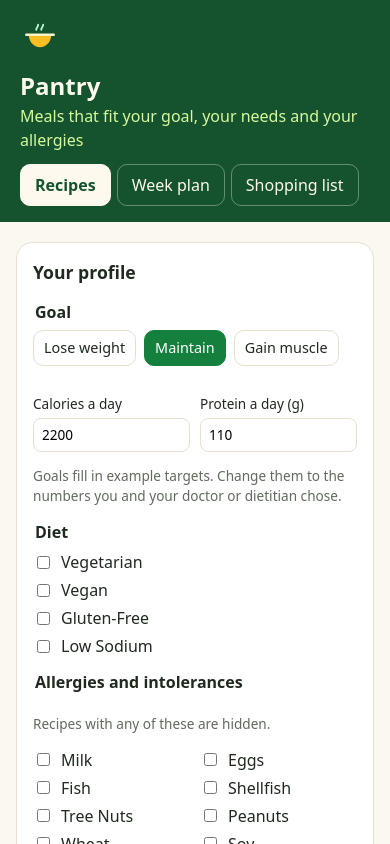
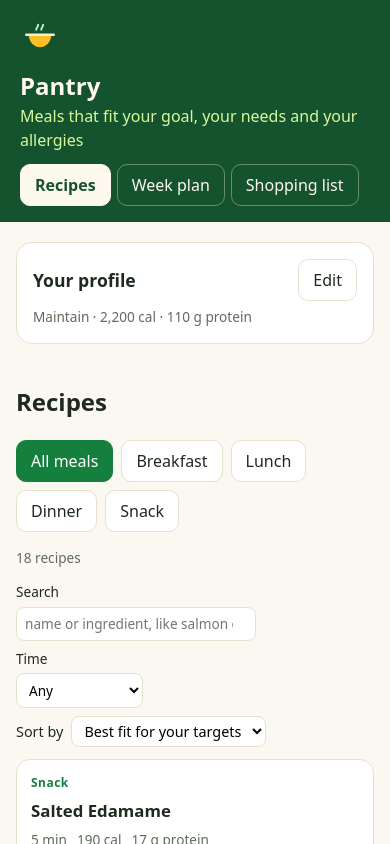
Before and after one commit to TheoYanvno/pantry, a React app: page / in a window 390 px wide. Shown: the top 844 px of the page. Built offline with nearby package versions, Linux system fonts and the light colour scheme.

Commit message:
On phones the profile folds to one summary line (goal, calories, protein, diets and allergies) with an Edit button, so the recipes are on the first screen, with tests

```diff
--- a/public/styles.css
+++ b/public/styles.css
@@ -90,3 +90,14 @@ button.link { background: none; border: 0; padding: 2px 0; color: var(--accent);
 .search label { display: flex; flex-direction: column; gap: 4px; font-size: .85rem; }
 .search input, .search select { font: inherit; padding: 6px 8px; border: 1px solid var(--line); border-radius: 8px; background: var(--panel); min-width: 240px; }
 .search select { min-width: 0; }
+
+/* Profile folds to a summary line on small screens; on wide screens it is always open. */
+.profile-head { display: flex; align-items: center; justify-content: space-between; gap: 8px; }
+.profile-head h2 { margin: 0; }
+.profile-toggle, .profile-summary { display: none; }
+.profile-body { margin-top: 12px; }
+@media (max-width: 800px) {
+  .profile-toggle { display: inline-block; }
+  .profile-summary { display: block; margin: 6px 0 0; }
+}
+@media (min-width: 801px) { .profile-body[hidden] { display: block; } }
--- a/src/components/ProfileForm.jsx
+++ b/src/components/ProfileForm.jsx
@@ -1,15 +1,26 @@
-import { GOALS, LIMITS, withGoal } from '../lib/profile.js';
+import { useState } from 'react';
+import { GOALS, LIMITS, withGoal, profileSummary } from '../lib/profile.js';
 import { DIETS, ALLERGENS } from '../lib/recipes.js';
 
-// The profile form: goal, daily targets and diets. Changes save as you go.
+// The profile form: goal, daily targets and diets. Changes save as you go. On small screens it starts
+// folded to one summary line, so the recipes are on the first screen.
+const small = () => Boolean(globalThis.matchMedia?.('(max-width: 800px)').matches);
+
 export default function ProfileForm({ profile, onChange }) {
+  const [open, setOpen] = useState(() => !small());
   function toggle(key, value) {
     const list = profile[key];
     onChange({ ...profile, [key]: list.includes(value) ? list.filter(x => x !== value) : [...list, value] });
   }
   return (
     <section className="profile" aria-labelledby="profile-title">
-      <h2 id="profile-title">Your profile</h2>
+      <div className="profile-head">
+        <h2 id="profile-title">Your profile</h2>
+        <button type="button" className="profile-toggle" aria-expanded={open} aria-controls="profile-body"
+          onClick={() => setOpen(o => !o)}>{open ? 'Done' : 'Edit'}</button>
+      </div>
+      <p className="profile-summary muted small">{profileSummary(profile)}</p>
+      <div id="profile-body" className="profile-body" hidden={!open}>
       <fieldset>
         <legend>Goal</legend>
         <div className="tabs">
@@ -46,6 +57,7 @@ export default function ProfileForm({ profile, onChange }) {
           ))}
         </div>
       </fieldset>
+      </div>
     </section>
   );
 }
```
Also changed, not shown: src/lib/profile.js, 6 other files (tests, documents, lock files or other folders).
